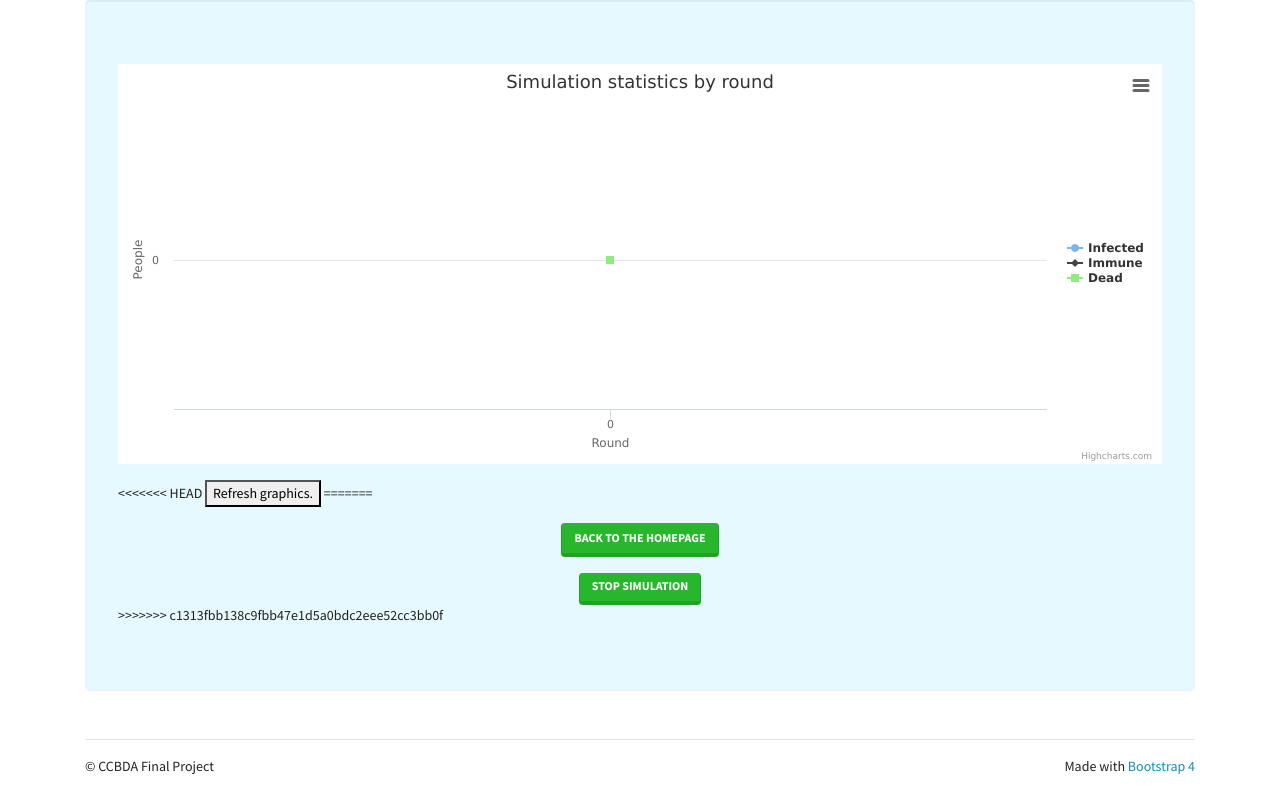
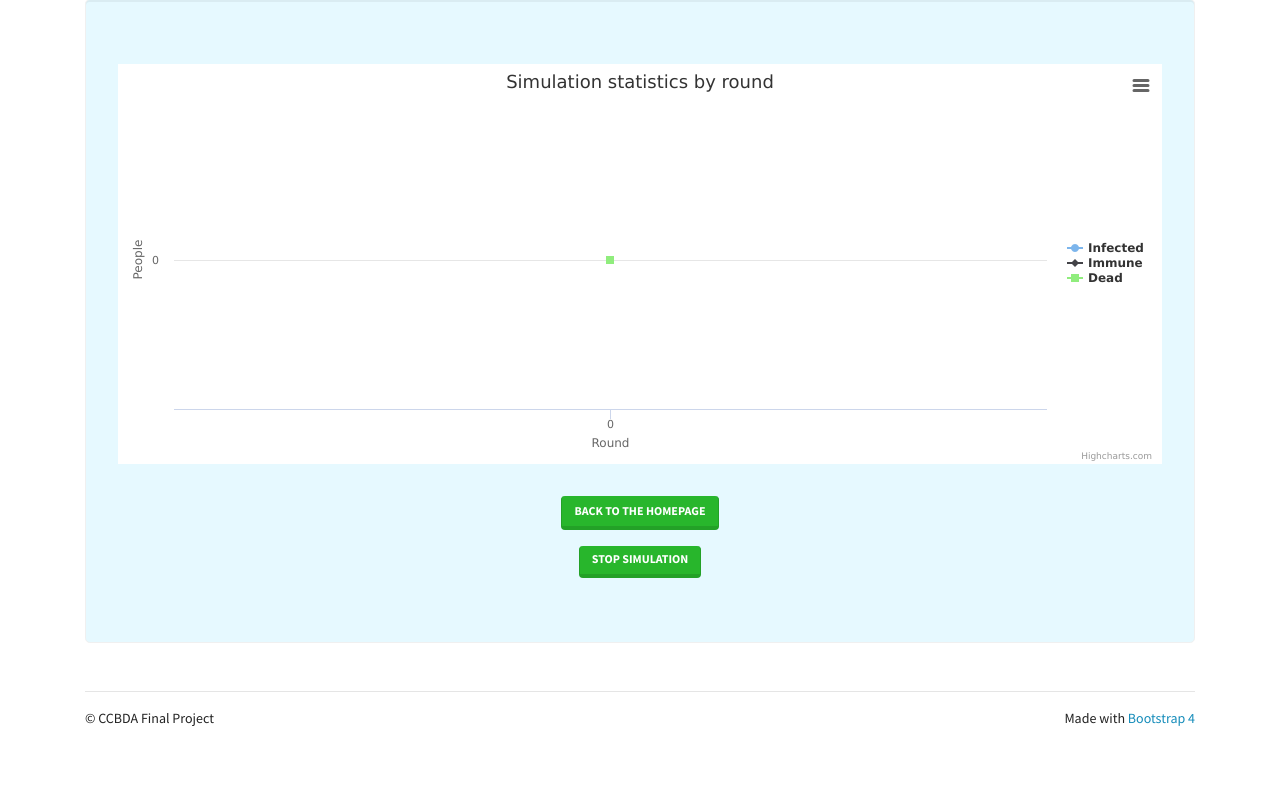
Before and after one commit to borysova/CCBDA-Frontend, a Django app: page /simulation/ in a window 1280 px wide. Shown: the part 519-1312 px from the top of the page. After the commit the page ends 1245 px from the top, so only its background shows below. Run offline with Django 3.2, Linux system fonts and the light colour scheme; some libraries are stand-ins or nearby versions.

Commit message:
solving_merge

```diff
--- a/form/templates/simulation.html
+++ b/form/templates/simulation.html
@@ -14,12 +14,10 @@
                             <div id="container"></div>
 
 	                    </figure>
-<<<<<<< HEAD
-                        <button type="button" type = "submit"  id="test-button">Refresh graphics.</button>
-=======
+
                         <p class="pt-3 d-flex justify-content-center"><a class="btn btn-success" href="{% url 'form:home' %}">Back to the homepage</a></p>
                         <div align="center"><button id="stop" type="submit" class="pt-1 btn btn-success">Stop simulation</button></div>
->>>>>>> c1313fbb138c9fbb47e1d5a0bdc2eee52cc3bb0f
+
                         <!--<button type="button" type = "submit"  id="test-button2">Stop simulation.</button>-->
                     </div>
                 </div>
```
